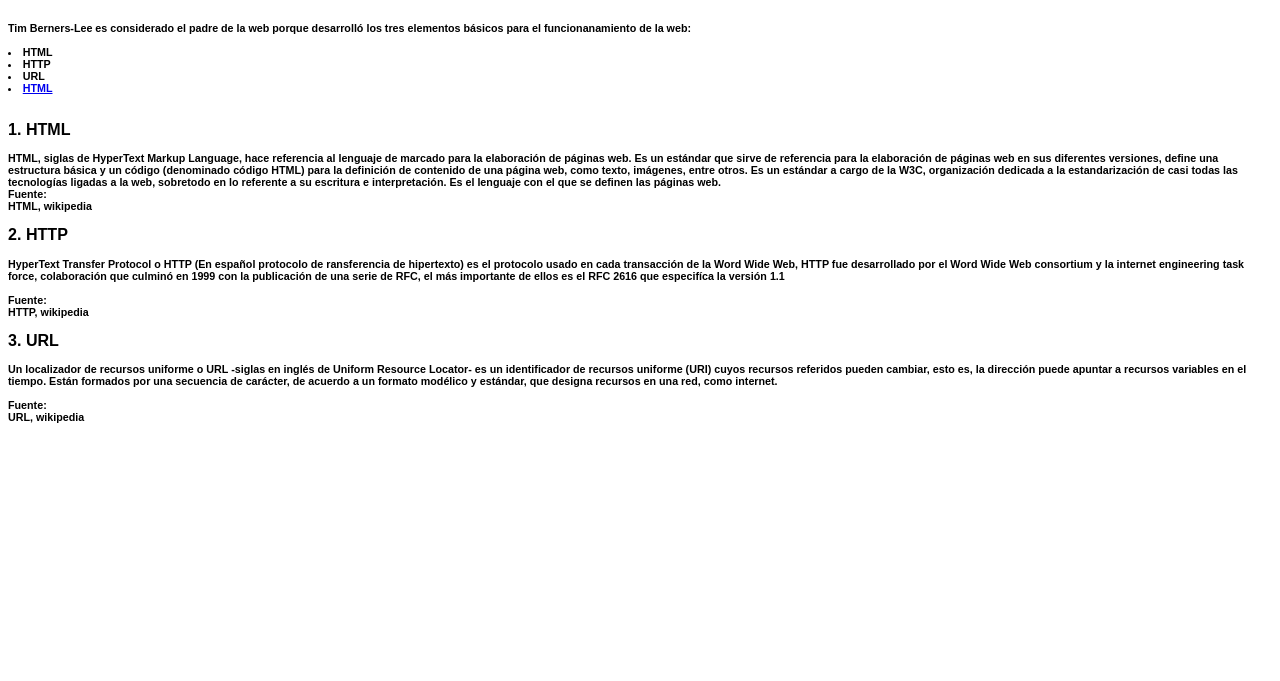
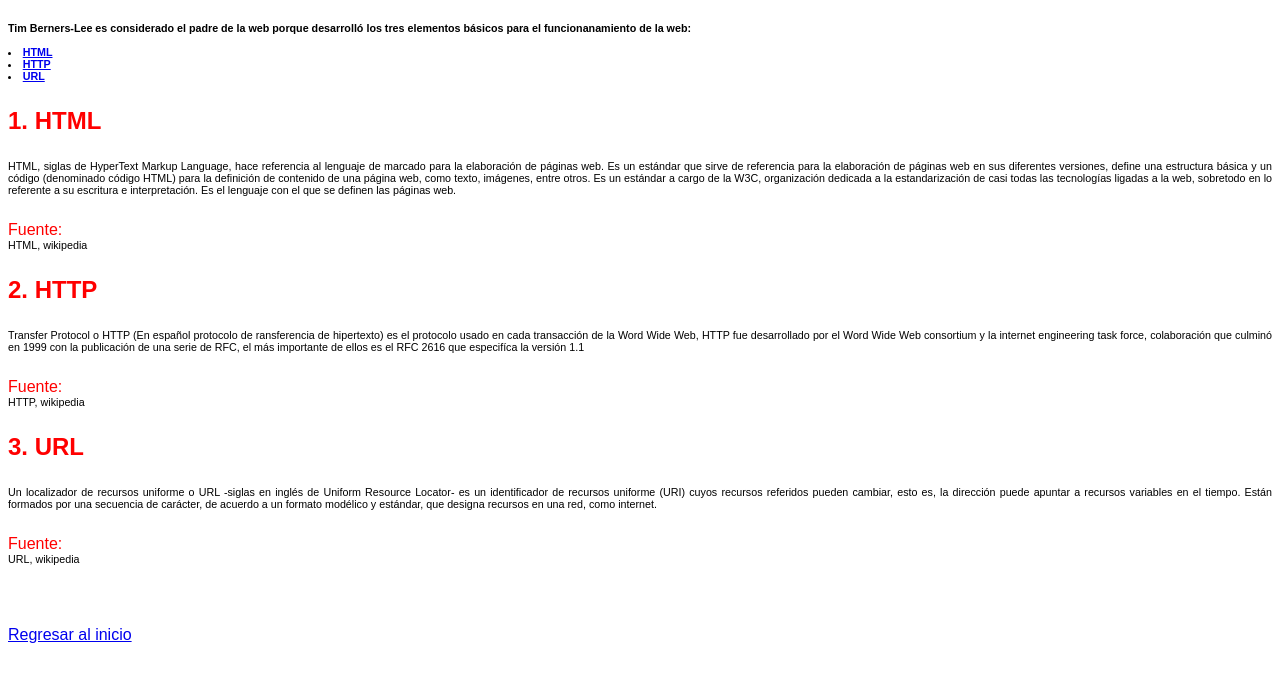
Before and after one commit to solbyte11/lab_2_html, a plain HTML site: page index.html in a window 1280 px wide. Shown: the part 61-742 px from the top of the page. Drawn offline with Linux system fonts and the light colour scheme.

Commit message:
Continuación commit sin enlace git

```diff
--- a/index.html
+++ b/index.html
@@ -5,7 +5,7 @@
     <meta name="viewport" content="width=device-width, initial-scale=1.0">
     <title>Los tres pilares de la web</title>
 </head>
-<body>
+<body style="text-align: justify;">
     <h1>
     <style> * {font-family: Arial;} </style>
     Los tres pilares de la web
@@ -13,45 +13,49 @@
     <h6>
     Tim Berners-Lee es considerado el padre de la web porque desarrolló los tres elementos básicos para el funcionanamiento de la web:
 <br><br>
-<li>HTML</li>
-<li>HTTP</li>
-<li>URL</li>
-<li><a href="HTML"> HTML</a></li>
-<br>
+        <li><a href="#HTML">HTML</a></li>
+        <li><a href="#HTTP">HTTP</a></li>
+        <li><a href="#URL">URL</a></li>
+    </h6>
+
+<section id="HTML">
+    <h1 style="color: red; font-weight: bold;"> 1. HTML </h1>
     <p>
- <section id="HTML">
-<h1> 1. HTML </h1>
- HTML, siglas de HyperText Markup Language, hace referencia al lenguaje de marcado para la elaboración de páginas web.
+    <h6 style="font-weight: normal;"> HTML, siglas de HyperText Markup Language, hace referencia al lenguaje de marcado para la elaboración de páginas web.
     Es un estándar que sirve de referencia para la elaboración de páginas web en sus diferentes versiones, define una estructura básica
     y un código (denominado código HTML) para la definición de contenido de una página web, como texto, imágenes, entre otros.
     Es un estándar a cargo de la W3C, organización dedicada a la estandarización de casi todas las tecnologías ligadas a la web, sobretodo
     en lo referente a su escritura e interpretación. Es el lenguaje con el que se definen las páginas web.
- <br>
- Fuente:<br>
- HTML, wikipedia
+    </h6>
+    </p>
+    <h1 style="color: red; font-weight: normal; font-size: medium; margin-bottom: 0vmin;"> Fuente: </h1>
+    <h6 style="margin-top: 0mm; font-weight: normal;"> HTML, wikipedia </h6>
 </section>
-</p>
+
+<section id="HTTP">
+    <h1 style="color: red; font-weight: bold;"> 2. HTTP </h1>
     <p>
-<section id="HTTP">
-<h1>2. HTTP</h1>
- HyperText Transfer Protocol o HTTP (En español protocolo de ransferencia de hipertexto) es el protocolo usado en cada transacción
+    <h6 style="font-weight: normal;"> Transfer Protocol o HTTP (En español protocolo de ransferencia de hipertexto) es el protocolo usado en cada transacción
     de la Word Wide Web, HTTP fue desarrollado por el Word Wide Web consortium y la internet engineering task force, colaboración que
     culminó en 1999 con la publicación de una serie de RFC, el más importante de ellos es el RFC 2616 que especifíca la versión 1.1
- <br><br>
- Fuente:<br>
- HTTP, wikipedia
- <br>
+    </h6>
+    </p>
+    <h1 style="color: red; font-weight: normal; font-size: medium; margin-bottom: 0vmin;"> Fuente: </h1>
+    <h6 style="margin-top: 0mm; font-weight: normal;">  HTTP, wikipedia </h6>
 </section>
-</p>
+
 <section id="URL">
- <h1>3. URL</h1>
- Un localizador de recursos uniforme o URL -siglas en inglés de Uniform Resource Locator- es un identificador de recursos uniforme
+    <h1 style="color: red; font-weight: bold;"> 3. URL </h1>
+    <p>
+    <h6 style="font-weight: normal;">Un localizador de recursos uniforme o URL -siglas en inglés de Uniform Resource Locator- es un identificador de recursos uniforme
     (URI) cuyos recursos referidos pueden cambiar, esto es, la dirección puede apuntar a recursos variables en el tiempo. Están
     formados por una secuencia de carácter, de acuerdo a un formato modélico y estándar, que designa recursos en una red, como internet.
+    </h6>
+    </p>
+    <h1 style="color: red; font-weight: normal; font-size: medium; margin-bottom: 0vmin;"> Fuente: </h1>
+    <h6 style="margin-top: 0mm; font-weight: normal;"> URL, wikipedia </h6>
 <br><br>
- Fuente:<br>
- URL, wikipedia
+    <a href="#">Regresar al inicio</a>
 </section>
-</h6>
 </body>
 </html>
```
Lines whose indentation alone changed are shown as unchanged.
